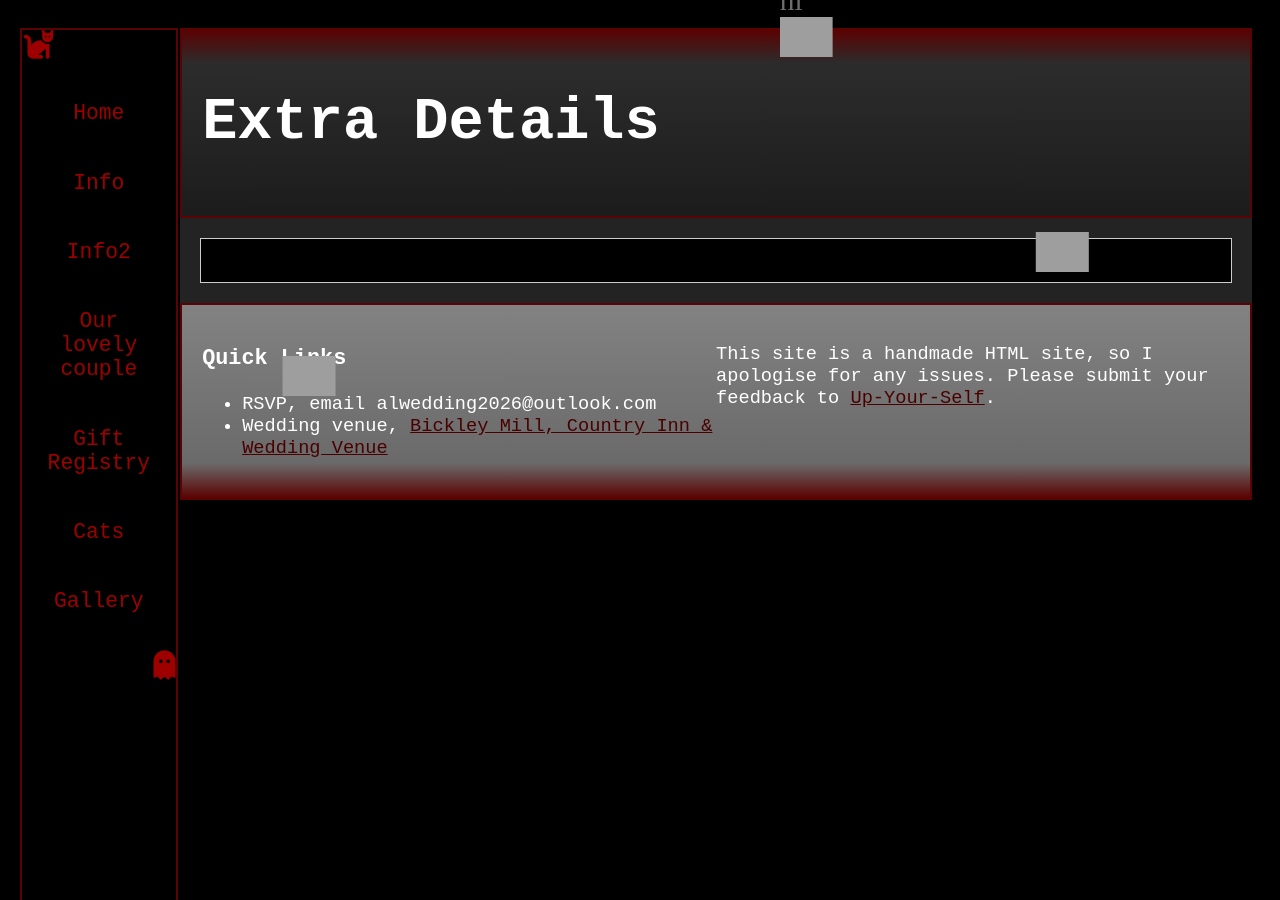
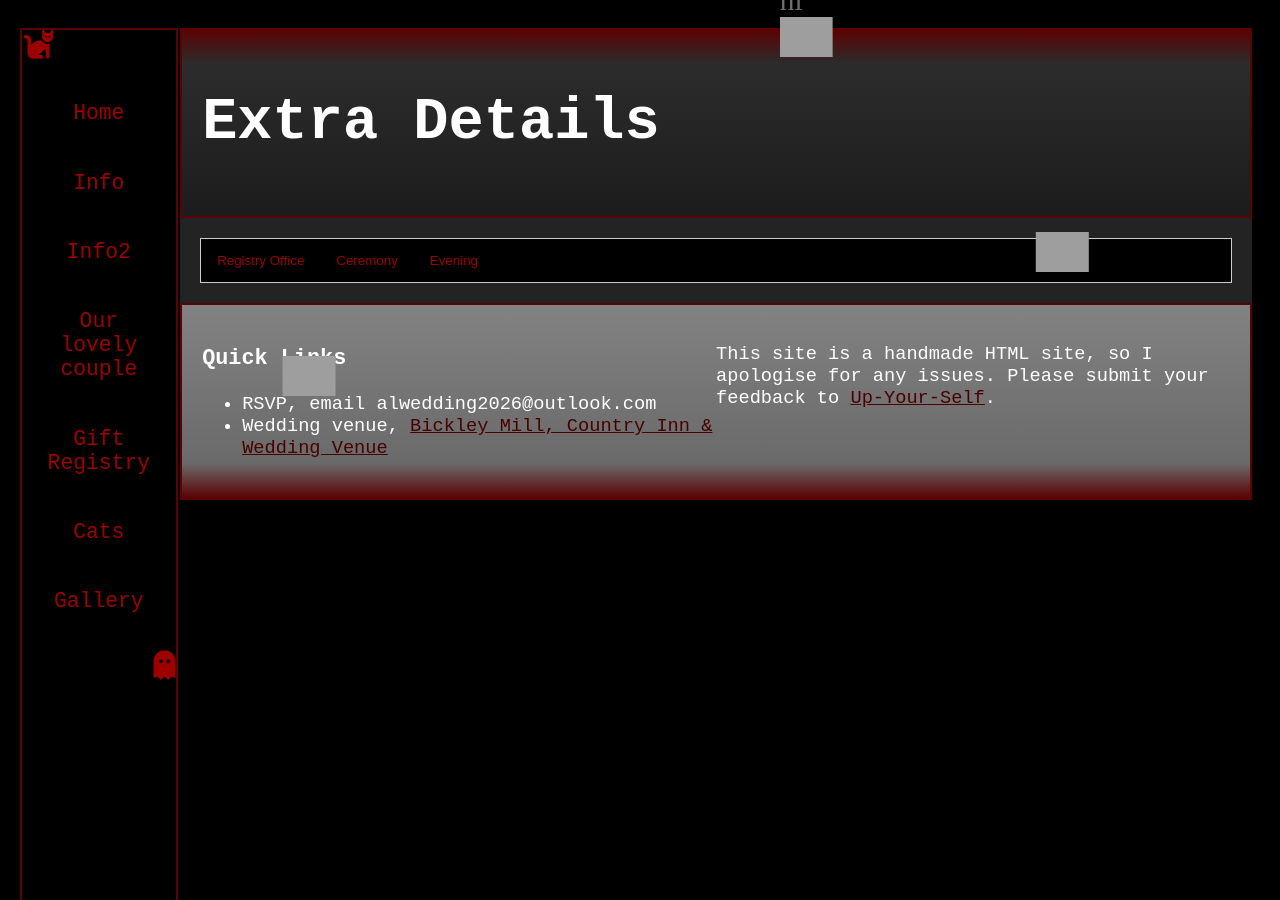
Before and after one commit to LewisSDAFNI/ALWedding2026, a Jekyll site: the page built from docs/pages/info2.md, in a window 1280 px wide. Built offline with Jekyll 4.4.1, drawn with Linux system fonts in a browser that asks for light colours; nearby versions of some CDN libraries; grey boxes are pictures that could not be loaded.

Commit message:
Readible content

```diff
--- a/docs/assets/css/tabs.css
+++ b/docs/assets/css/tabs.css
@@ -3,7 +3,7 @@
     overflow: hidden;
     border: 1px solid #ccc;
     background-color: #000000;
-    color: #000000;
+    color: #9e0000;
 }
 
 /* Style the buttons that are used to open the tab content */
```
